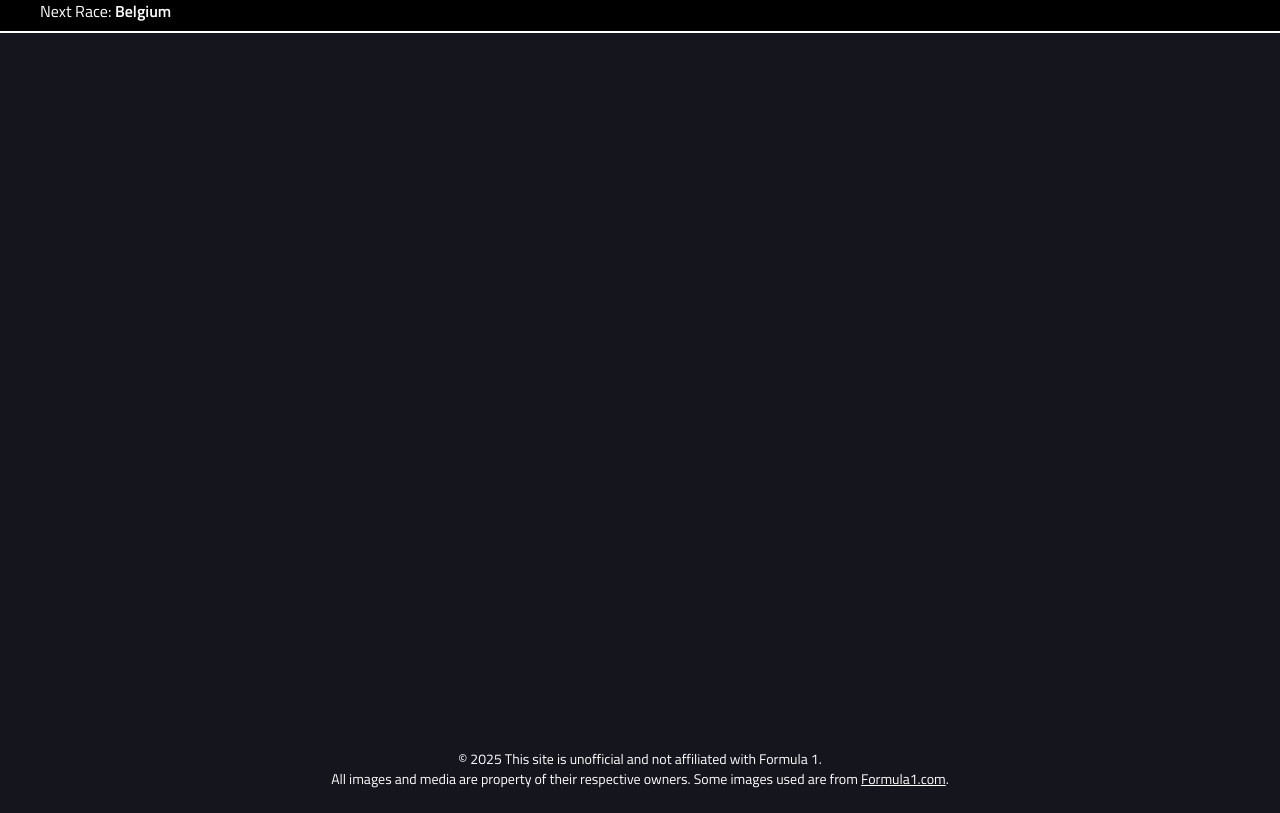
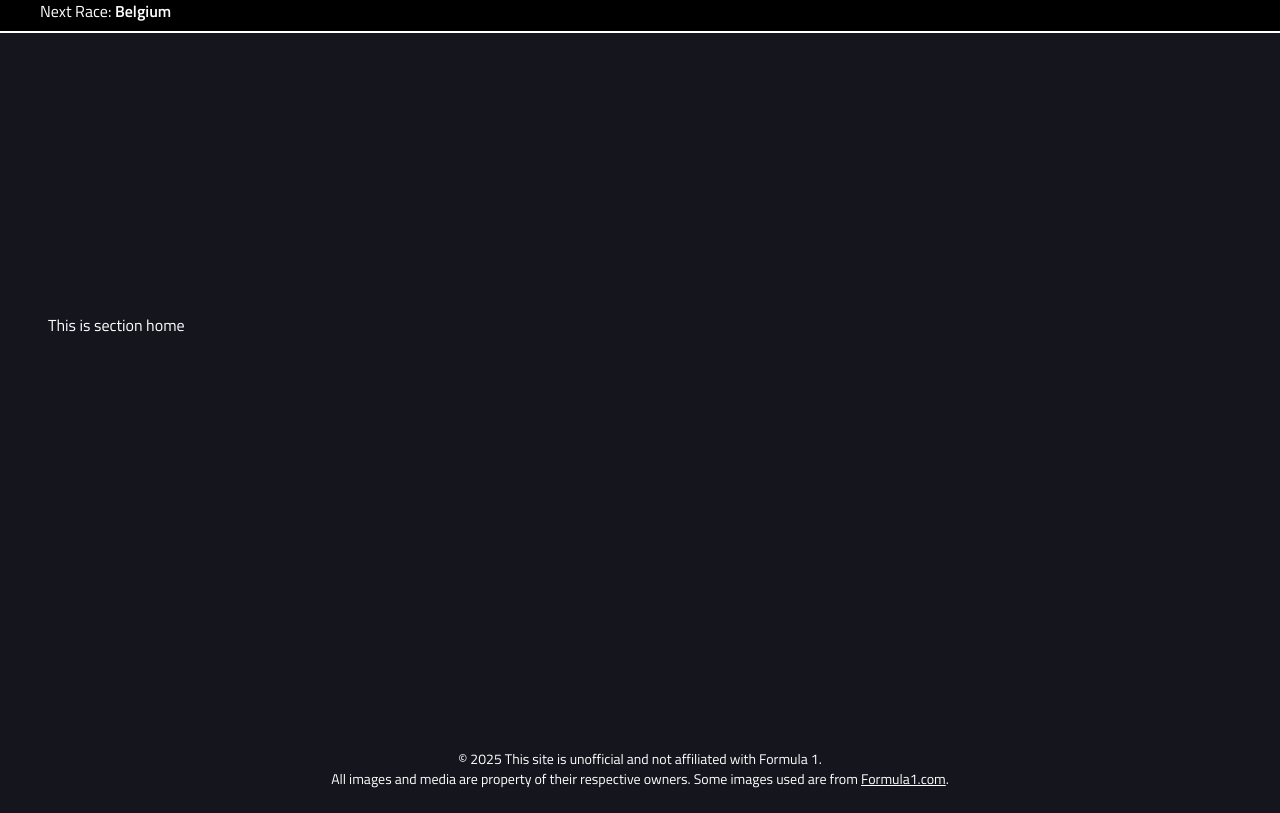
Before and after one commit to SeanKennethDMS/SeanFormula1LandingPage, a website: page src/teams.html in a window 1280 px wide. Shown: the part 75-888 px from the top of the page. Drawn offline with Linux system fonts and the light colour scheme.

Commit message:
try git push

```diff
--- a/src/teams.html
+++ b/src/teams.html
@@ -34,7 +34,7 @@
 
 
     <section id="home" class="relative bg-cover bg-center h-screen text-white flex items-center justify-between px-12 py-10 scroll-mt-32">
-
+        This is section home
     </section>
 
     <footer class="text-center text-sm text-white px-4 py-6">
```
